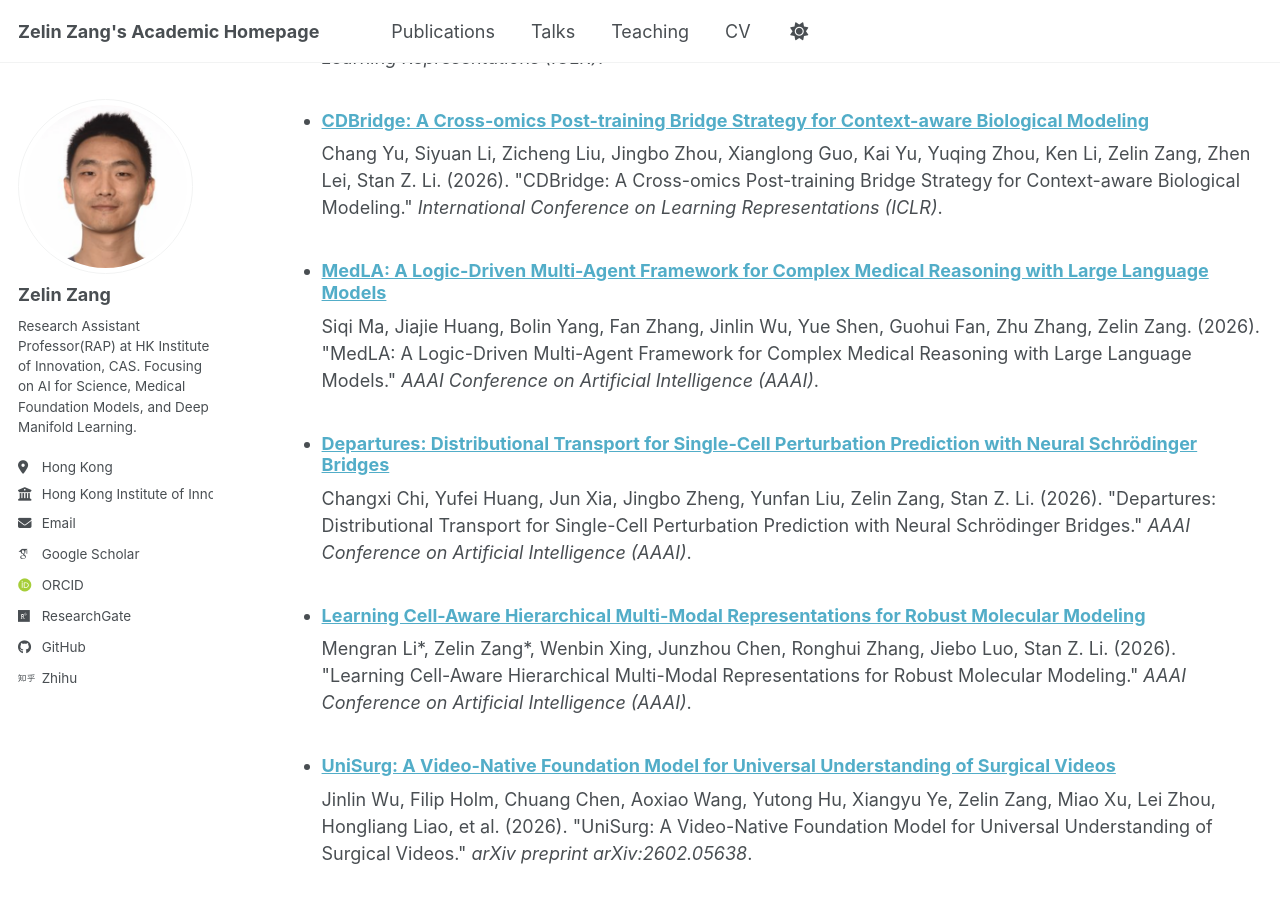
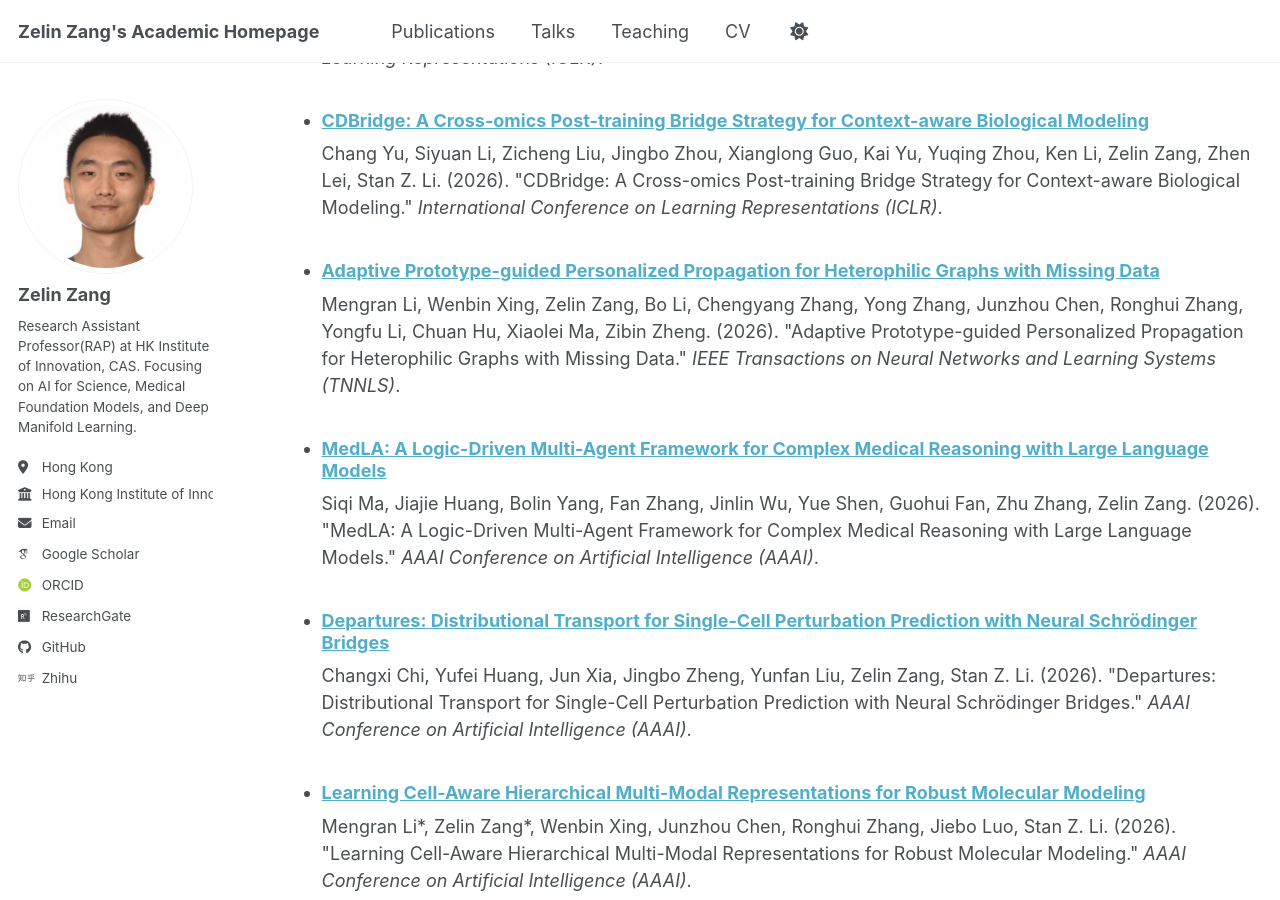
Before and after one commit to zangzelin/zangzelin.github.io, a Jekyll site: the page built from _pages/cv.md, in a window 1280 px wide and 900 px high, scrolled down 2211 px. Built offline with Jekyll 4.4.1, drawn with Linux system fonts in a browser that asks for light colours; some web fonts are replaced; a script bundle is joined from its source files by our own code; library files that are not in the unit come from our copies.

Commit message:
auto push

```diff
--- a/_data/scholar.yml
+++ b/_data/scholar.yml
@@ -1,2 +1,2 @@
-citation_count: 1118
-citations: '1118'
+citation_count: 1125
+citations: '1125'
--- /dev/null
+++ b/_publications/2026-tnnls-adaptive-prototype.md
@@ -0,0 +1,10 @@
+---
+title: "Adaptive Prototype-guided Personalized Propagation for Heterophilic Graphs with Missing Data"
+collection: publications
+category: manuscripts
+permalink: /publication/2026-tnnls-adaptive-prototype
+excerpt: 'Mengran Li, Wenbin Xing, <b>Zelin Zang</b>, Bo Li, Chengyang Zhang, Yong Zhang, Junzhou Chen, Ronghui Zhang, Yongfu Li, Chuan Hu, Xiaolei Ma, Zibin Zheng, <i>IEEE Transactions on Neural Networks and Learning Systems</i>, 2026'
+date: 2026-03-11
+venue: 'IEEE Transactions on Neural Networks and Learning Systems (TNNLS)'
+citation: 'Mengran Li, Wenbin Xing, Zelin Zang, Bo Li, Chengyang Zhang, Yong Zhang, Junzhou Chen, Ronghui Zhang, Yongfu Li, Chuan Hu, Xiaolei Ma, Zibin Zheng. (2026). &quot;Adaptive Prototype-guided Personalized Propagation for Heterophilic Graphs with Missing Data.&quot; <i>IEEE Transactions on Neural Networks and Learning Systems (TNNLS)</i>.'
+---
```
